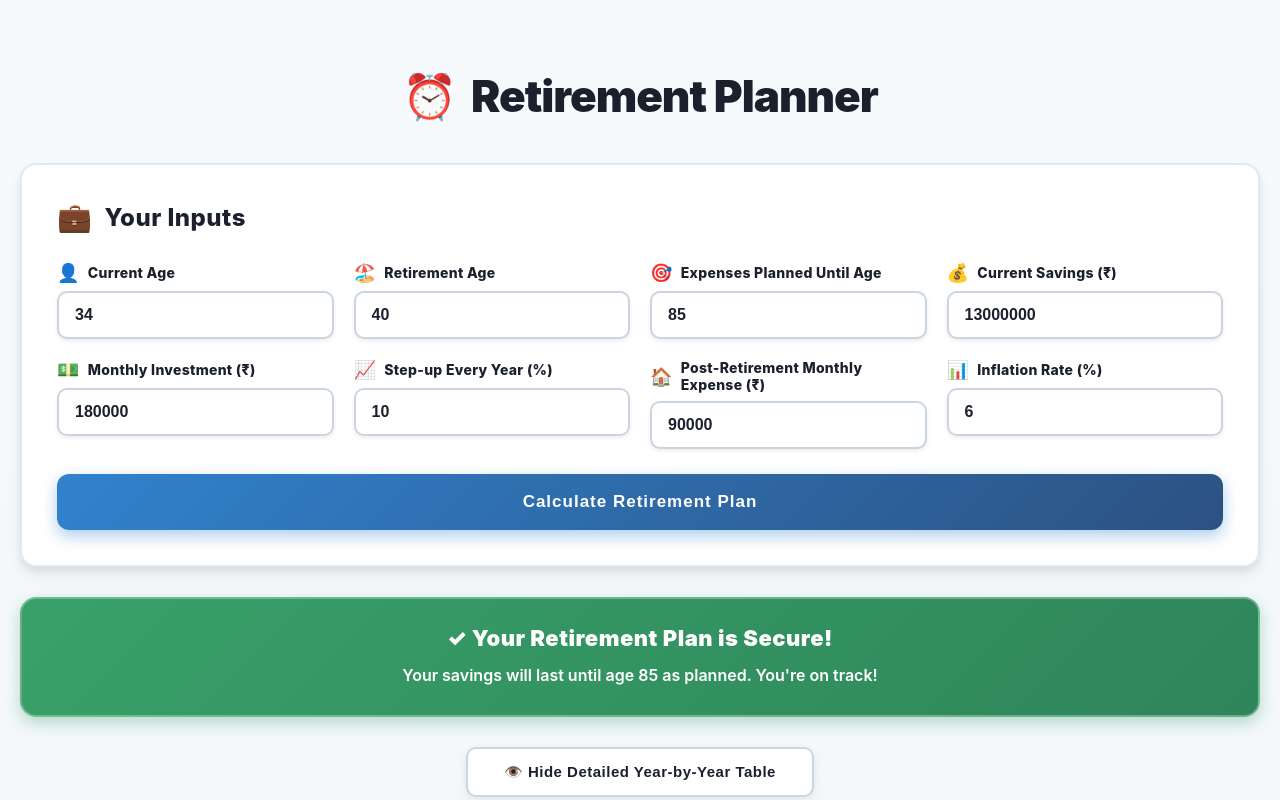
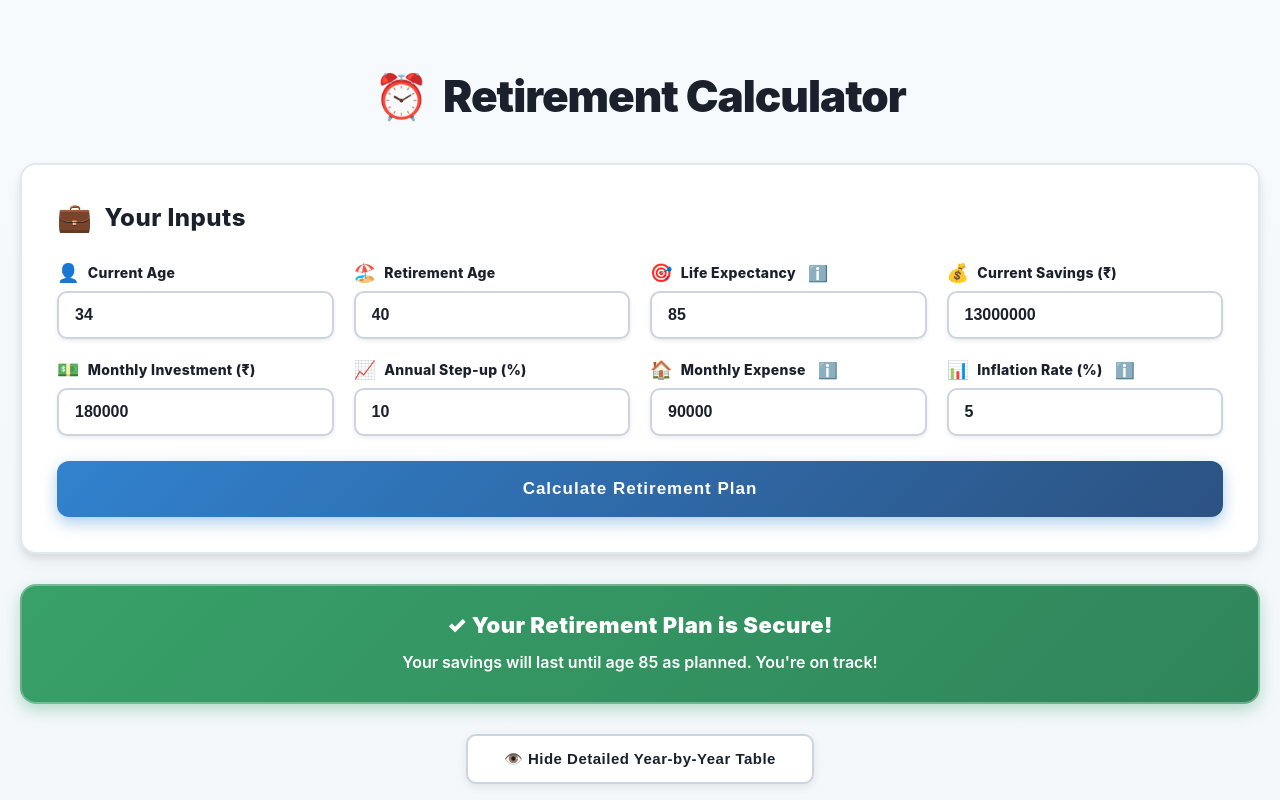
Before and after one commit to IamAKhtar/RetirementPlanner, a Next.js app: page / in a window 1280 px wide. Shown: the top 800 px of the page. Built offline with nearby package versions, Linux system fonts and the light colour scheme.

Commit message:
Added choices

```diff
--- a/pages/index.js
+++ b/pages/index.js
@@ -9,7 +9,7 @@ const initialInputs = {
   monthlyInvestment: 180000,
   stepUpRate: 0.1,
   postRetirementMonthlyExpense: 90000,
-  inflationRate: 0.06
+  inflationRate: 0.05  // Changed from 0.06 to 0.05 (5%)
 };
 
 function calculateRetirement(inputs) {
@@ -152,6 +152,7 @@ export default function Home() {
   const [inputs, setInputs] = useState(initialInputs);
   const [results, setResults] = useState(calculateRetirement(initialInputs));
   const [showTable, setShowTable] = useState(true);
+  const [showTooltip, setShowTooltip] = useState(null);
 
   function handleChange(e) {
     const { name, value } = e.target;
@@ -183,7 +184,39 @@ export default function Home() {
     fontSize: '14px',
     fontWeight: '800',
     color: '#1a202c',
-    letterSpacing: '0.3px'
+    letterSpacing: '0.3px',
+    position: 'relative'
+  };
+
+  const tooltipStyle = {
+    position: 'absolute',
+    top: '-60px',
+    left: '50%',
+    transform: 'translateX(-50%)',
+    background: '#1a202c',
+    color: 'white',
+    padding: '8px 12px',
+    borderRadius: '8px',
+    fontSize: '12px',
+    fontWeight: '500',
+    whiteSpace: 'nowrap',
+    zIndex: 1000,
+    boxShadow: '0 4px 12px rgba(0,0,0,0.2)',
+    maxWidth: '300px',
+    whiteSpace: 'normal',
+    textAlign: 'center'
+  };
+
+  const tooltipArrowStyle = {
+    position: 'absolute',
+    bottom: '-6px',
+    left: '50%',
+    transform: 'translateX(-50%)',
+    width: 0,
+    height: 0,
+    borderLeft: '6px solid transparent',
+    borderRight: '6px solid transparent',
+    borderTop: '6px solid #1a202c'
   };
 
   return (
@@ -208,7 +241,7 @@ export default function Home() {
           gap: '15px'
         }}>
           <span style={{ fontSize: '44px' }}>⏰</span>
-          Retirement Planner
+          Retirement Calculator
         </h1>
 
         {/* Input Section */}
@@ -245,8 +278,8 @@ export default function Home() {
                 type="number"
                 name="currentAge"
                 value={inputs.currentAge}
-                min={18}
-                max={100}
+                min={1}
+                max={120}
                 onChange={handleChange}
                 onFocus={(e) => {
                   e.target.style.borderColor = '#3182ce';
@@ -262,19 +295,67 @@ export default function Home() {
               <span style={{ display: 'flex', alignItems: 'center', gap: '8px' }}>
                 <span style={{ fontSize: '18px' }}>🏖️</span> Retirement Age
               </span>
-              <input style={inputStyle} type="number" name="retirementAge" value={inputs.retirementAge} min={18} max={100} onChange={handleChange} onFocus={(e) => { e.target.style.borderColor = '#3182ce'; e.target.style.boxShadow = '0 0 0 4px rgba(49, 130, 206, 0.15)'; }} onBlur={(e) => { e.target.style.borderColor = '#cbd5e0'; e.target.style.boxShadow = '0 2px 4px rgba(0,0,0,0.08)'; }} />
+              <input
+                style={inputStyle}
+                type="number"
+                name="retirementAge"
+                value={inputs.retirementAge}
+                min={inputs.currentAge + 1}
+                max={120}
+                onChange={handleChange}
+                onFocus={(e) => { e.target.style.borderColor = '#3182ce'; e.target.style.boxShadow = '0 0 0 4px rgba(49, 130, 206, 0.15)'; }}
+                onBlur={(e) => { e.target.style.borderColor = '#cbd5e0'; e.target.style.boxShadow = '0 2px 4px rgba(0,0,0,0.08)'; }}
+              />
             </label>
-            <label style={labelStyle}>
+            <label style={{...labelStyle, position: 'relative'}}>
               <span style={{ display: 'flex', alignItems: 'center', gap: '8px' }}>
-                <span style={{ fontSize: '18px' }}>🎯</span> Expenses Planned Until Age
+                <span style={{ fontSize: '18px' }}>🎯</span> Life Expectancy
+                <span
+                  style={{
+                    cursor: 'help',
+                    fontSize: '16px',
+                    color: '#718096',
+                    marginLeft: '4px'
+                  }}
+                  onMouseEnter={() => setShowTooltip('lifeExpectancy')}
+                  onMouseLeave={() => setShowTooltip(null)}
+                >
+                  ℹ️
+                </span>
               </span>
-              <input style={inputStyle} type="number" name="expensesUntilAge" value={inputs.expensesUntilAge} min={inputs.retirementAge + 1} max={120} onChange={handleChange} onFocus={(e) => { e.target.style.borderColor = '#3182ce'; e.target.style.boxShadow = '0 0 0 4px rgba(49, 130, 206, 0.15)'; }} onBlur={(e) => { e.target.style.borderColor = '#cbd5e0'; e.target.style.boxShadow = '0 2px 4px rgba(0,0,0,0.08)'; }} />
+              {showTooltip === 'lifeExpectancy' && (
+                <div style={tooltipStyle}>
+                  The age until which you want to plan your retirement expenses. Average life expectancy in India is 70-75 years.
+                  <div style={tooltipArrowStyle}></div>
+                </div>
+              )}
+              <input
+                style={inputStyle}
+                type="number"
+                name="expensesUntilAge"
+                value={inputs.expensesUntilAge}
+                min={inputs.retirementAge + 1}
+                max={120}
+                onChange={handleChange}
+                onFocus={(e) => { e.target.style.borderColor = '#3182ce'; e.target.style.boxShadow = '0 0 0 4px rgba(49, 130, 206, 0.15)'; }}
+                onBlur={(e) => { e.target.style.borderColor = '#cbd5e0'; e.target.style.boxShadow = '0 2px 4px rgba(0,0,0,0.08)'; }}
+              />
             </label>
             <label style={labelStyle}>
               <span style={{ display: 'flex', alignItems: 'center', gap: '8px' }}>
                 <span style={{ fontSize: '18px' }}>💰</span> Current Savings (₹)
               </span>
-              <input style={inputStyle} type="number" name="currentSavings" value={inputs.currentSavings} min={0} step={100000} onChange={handleChange} onFocus={(e) => { e.target.style.borderColor = '#3182ce'; e.target.style.boxShadow = '0 0 0 4px rgba(49, 130, 206, 0.15)'; }} onBlur={(e) => { e.target.style.borderColor = '#cbd5e0'; e.target.style.boxShadow = '0 2px 4px rgba(0,0,0,0.08)'; }} />
+              <input
+                style={inputStyle}
+                type="number"
+                name="currentSavings"
+                value={inputs.currentSavings}
+                min={0}
+                step={100000}
+                onChange={handleChange}
+                onFocus={(e) => { e.target.style.borderColor = '#3182ce'; e.target.style.boxShadow = '0 0 0 4px rgba(49, 130, 206, 0.15)'; }}
+                onBlur={(e) => { e.target.style.borderColor = '#cbd5e0'; e.target.style.boxShadow = '0 2px 4px rgba(0,0,0,0.08)'; }}
+              />
             </label>
           </div>
 
@@ -284,25 +365,103 @@ export default function Home() {
               <span style={{ display: 'flex', alignItems: 'center', gap: '8px' }}>
                 <span style={{ fontSize: '18px' }}>💵</span> Monthly Investment (₹)
               </span>
-              <input style={inputStyle} type="number" name="monthlyInvestment" value={inputs.monthlyInvestment} min={0} step={1000} onChange={handleChange} onFocus={(e) => { e.target.style.borderColor = '#3182ce'; e.target.style.boxShadow = '0 0 0 4px rgba(49, 130, 206, 0.15)'; }} onBlur={(e) => { e.target.style.borderColor = '#cbd5e0'; e.target.style.boxShadow = '0 2px 4px rgba(0,0,0,0.08)'; }} />
+              <input
+                style={inputStyle}
+                type="number"
+                name="monthlyInvestment"
+                value={inputs.monthlyInvestment}
+                min={0}
+                step={1000}
+                onChange={handleChange}
+                onFocus={(e) => { e.target.style.borderColor = '#3182ce'; e.target.style.boxShadow = '0 0 0 4px rgba(49, 130, 206, 0.15)'; }}
+                onBlur={(e) => { e.target.style.borderColor = '#cbd5e0'; e.target.style.boxShadow = '0 2px 4px rgba(0,0,0,0.08)'; }}
+              />
             </label>
             <label style={labelStyle}>
               <span style={{ display: 'flex', alignItems: 'center', gap: '8px' }}>
-                <span style={{ fontSize: '18px' }}>📈</span> Step-up Every Year (%)
+                <span style={{ fontSize: '18px' }}>📈</span> Annual Step-up (%)
               </span>
-              <input style={inputStyle} type="number" name="stepUpRate" value={inputs.stepUpRate * 100} min={0} max={50} step={0.1} onChange={e => setInputs(prev => ({ ...prev, stepUpRate: parseFloat(e.target.value) / 100 }))} onFocus={(e) => { e.target.style.borderColor = '#3182ce'; e.target.style.boxShadow = '0 0 0 4px rgba(49, 130, 206, 0.15)'; }} onBlur={(e) => { e.target.style.borderColor = '#cbd5e0'; e.target.style.boxShadow = '0 2px 4px rgba(0,0,0,0.08)'; }} />
+              <input
+                style={inputStyle}
+                type="number"
+                name="stepUpRate"
+                value={inputs.stepUpRate * 100}
+                min={0}
+                max={50}
+                step={0.1}
+                onChange={e => setInputs(prev => ({ ...prev, stepUpRate: parseFloat(e.target.value) / 100 }))}
+                onFocus={(e) => { e.target.style.borderColor = '#3182ce'; e.target.style.boxShadow = '0 0 0 4px rgba(49, 130, 206, 0.15)'; }}
+                onBlur={(e) => { e.target.style.borderColor = '#cbd5e0'; e.target.style.boxShadow = '0 2px 4px rgba(0,0,0,0.08)'; }}
+              />
             </label>
-            <label style={labelStyle}>
+            <label style={{...labelStyle, position: 'relative'}}>
               <span style={{ display: 'flex', alignItems: 'center', gap: '8px' }}>
-                <span style={{ fontSize: '18px' }}>🏠</span> Post-Retirement Monthly Expense (₹)
+                <span style={{ fontSize: '18px' }}>🏠</span> Monthly Expense
+                <span
+                  style={{
+                    cursor: 'help',
+                    fontSize: '16px',
+                    color: '#718096',
+                    marginLeft: '4px'
+                  }}
+                  onMouseEnter={() => setShowTooltip('monthlyExpense')}
+                  onMouseLeave={() => setShowTooltip(null)}
+                >
+                  ℹ️
+                </span>
               </span>
-              <input style={inputStyle} type="number" name="postRetirementMonthlyExpense" value={inputs.postRetirementMonthlyExpense} min={0} step={1000} onChange={handleChange} onFocus={(e) => { e.target.style.borderColor = '#3182ce'; e.target.style.boxShadow = '0 0 0 4px rgba(49, 130, 206, 0.15)'; }} onBlur={(e) => { e.target.style.borderColor = '#cbd5e0'; e.target.style.boxShadow = '0 2px 4px rgba(0,0,0,0.08)'; }} />
+              {showTooltip === 'monthlyExpense' && (
+                <div style={tooltipStyle}>
+                  Your estimated monthly living expenses after retirement in today's value.
+                  <div style={tooltipArrowStyle}></div>
+                </div>
+              )}
+              <input
+                style={inputStyle}
+                type="number"
+                name="postRetirementMonthlyExpense"
+                value={inputs.postRetirementMonthlyExpense}
+                min={0}
+                step={1000}
+                onChange={handleChange}
+                onFocus={(e) => { e.target.style.borderColor = '#3182ce'; e.target.style.boxShadow = '0 0 0 4px rgba(49, 130, 206, 0.15)'; }}
+                onBlur={(e) => { e.target.style.borderColor = '#cbd5e0'; e.target.style.boxShadow = '0 2px 4px rgba(0,0,0,0.08)'; }}
+              />
             </label>
-            <label style={labelStyle}>
+            <label style={{...labelStyle, position: 'relative'}}>
               <span style={{ display: 'flex', alignItems: 'center', gap: '8px' }}>
                 <span style={{ fontSize: '18px' }}>📊</span> Inflation Rate (%)
+                <span
+                  style={{
+                    cursor: 'help',
+                    fontSize: '16px',
+                    color: '#718096',
+                    marginLeft: '4px'
+                  }}
+                  onMouseEnter={() => setShowTooltip('inflation')}
+                  onMouseLeave={() => setShowTooltip(null)}
+                >
+                  ℹ️
+                </span>
               </span>
-              <input style={inputStyle} type="number" name="inflationRate" value={inputs.inflationRate * 100} min={0} max={20} step={0.1} onChange={e => setInputs(prev => ({ ...prev, inflationRate: parseFloat(e.target.value) / 100 }))} onFocus={(e) => { e.target.style.borderColor = '#3182ce'; e.target.style.boxShadow = '0 0 0 4px rgba(49, 130, 206, 0.15)'; }} onBlur={(e) => { e.target.style.borderColor = '#cbd5e0'; e.target.style.boxShadow = '0 2px 4px rgba(0,0,0,0.08)'; }} />
+              {showTooltip === 'inflation' && (
+                <div style={tooltipStyle}>
+                  Average annual inflation rate. In India, it typically ranges between 4-6%. Default is 5%.
+                  <div style={tooltipArrowStyle}></div>
+                </div>
+              )}
+              <input
+                style={inputStyle}
+                type="number"
+                name="inflationRate"
+                value={inputs.inflationRate * 100}
+                min={0}
+                max={100}
+                step={0.1}
+                onChange={e => setInputs(prev => ({ ...prev, inflationRate: parseFloat(e.target.value) / 100 }))}
+                onFocus={(e) => { e.target.style.borderColor = '#3182ce'; e.target.style.boxShadow = '0 0 0 4px rgba(49, 130, 206, 0.15)'; }}
+                onBlur={(e) => { e.target.style.borderColor = '#cbd5e0'; e.target.style.boxShadow = '0 2px 4px rgba(0,0,0,0.08)'; }}
+              />
             </label>
           </div>
 
```
